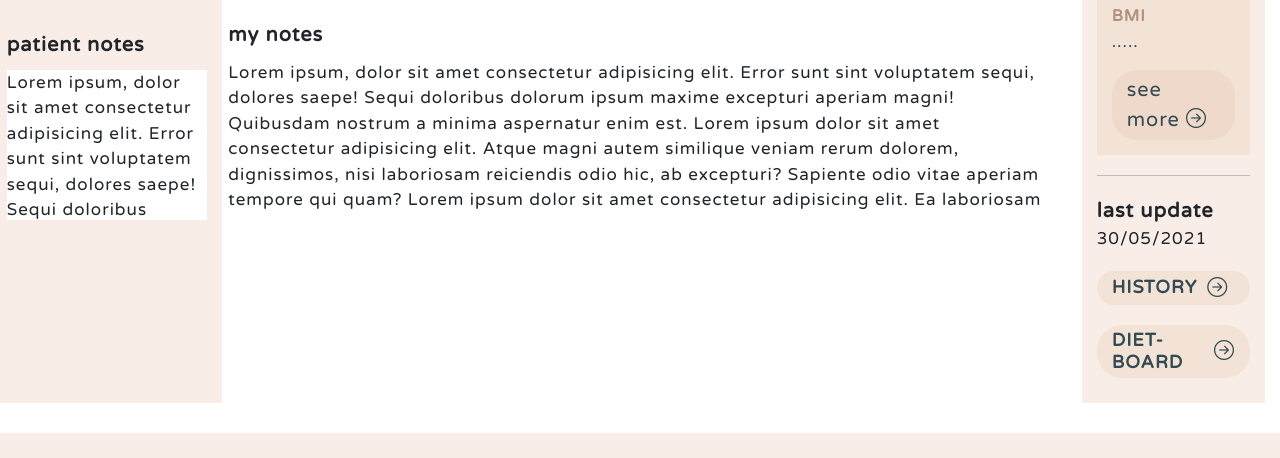
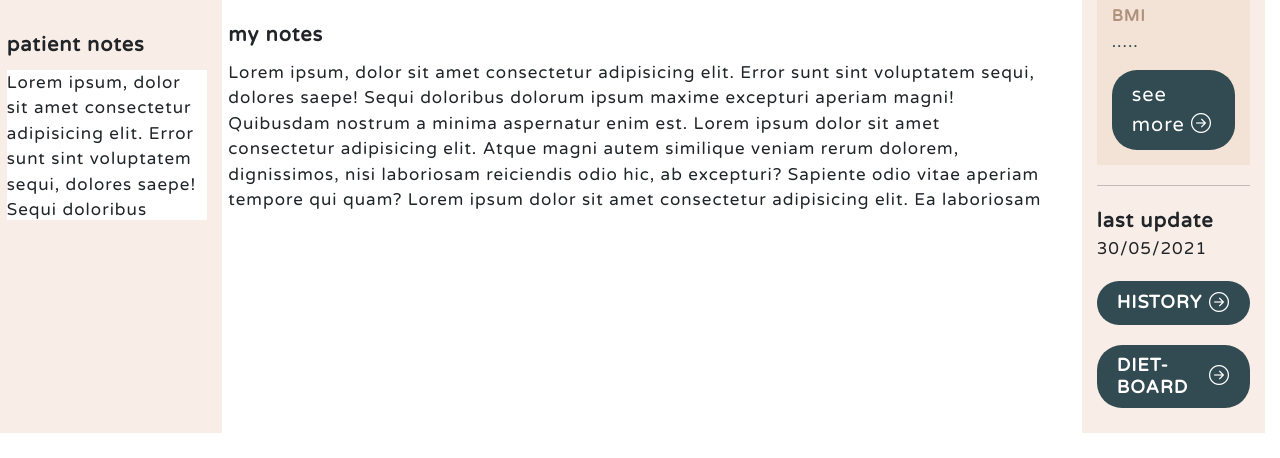
Before and after one commit to RobertaMatera/fit-in-touch, a React (Create React App) app: page /patients/id in a window 1280 px wide. Shown: the part 639-1097 px from the top of the page. Built offline with nearby package versions, Linux system fonts and the light colour scheme.

Commit message:
zoom in btns -> PatientInfoComponent

```diff
--- a/src/components/PatientDetails/PatientInfoComponent.tsx
+++ b/src/components/PatientDetails/PatientInfoComponent.tsx
@@ -3,7 +3,7 @@ import { Link } from "react-router-dom";
 const PatientInfo = () => {
   return (
     <>
-      <div className="info-container -0 mt-3 ">
+      <div className="info-container  mt-3 ">
         <h6>age</h6>
         <p>33</p>
         <h6>gender</h6>
@@ -17,8 +17,8 @@ const PatientInfo = () => {
         <h6>bmi</h6>
         <p>.....</p>
         <span className="d-flex justify-content-center">
-          <Link to="/patients/id/info">
-            see more <i className="bi bi-arrow-right-circle"></i>
+          <Link to="/patients/id/info" style={{ padding: "0.5rem 1rem" }}>
+            see more <i className="bi bi-arrow-right-circle my-auto"></i>
           </Link>
         </span>
       </div>
@@ -36,14 +36,14 @@ const PatientInfo = () => {
       <div className="links-box">
         <h6>
           {" "}
-          <Link to="/patient/id/history">
-            history <i className="bi bi-arrow-right-circle ms-2"></i>
+          <Link to="/patient/id/history" style={{ padding: "0.5rem 1rem" }}>
+            history <i className="bi bi-arrow-right-circle ms-auto"></i>
           </Link>{" "}
         </h6>
         <h6 className="mt-3">
           {" "}
-          <Link to="/patient/id/diet-board">
-            diet-board <i className="bi bi-arrow-right-circle ms-2"></i>
+          <Link to="/patient/id/diet-board" style={{ padding: "0.5rem 1rem" }}>
+            diet-board <i className="bi bi-arrow-right-circle ms-auto"></i>
           </Link>{" "}
         </h6>
       </div>
--- a/src/components/PatientDetails/patientDetailsStyle.scss
+++ b/src/components/PatientDetails/patientDetailsStyle.scss
@@ -10,15 +10,17 @@
   border-radius: 25px;
 }
 
-@mixin a-visited($color: $white) {
+@mixin a-visited($color: $white, $background: $my-gray) {
   color: $color;
+  background-color: $background;
 }
 
-@mixin a-hover($color: $main-blue) {
+@mixin a-hover($color: $main-blue, $background: $my-gray) {
   color: $color;
+  background-color: $background;
 }
 
-@mixin a-active($color: $white, $bg-color: $dark-green) {
+@mixin a-active($color: $white, $bg-color: $dark-sand) {
   color: $color;
   background-color: $bg-color;
 }
@@ -82,14 +84,13 @@
     a {
       text-decoration: none;
       &:link {
-        @include a-link($background: rgba($light-sand, 30%));
+        @include a-link($color: $white, $background: $dark-green);
       }
       &:visited {
         @include a-visited;
-        background-color: #8fa0a4 !important;
       }
       &:hover {
-        @include a-hover();
+        @include a-hover($color: $white, $background: $dark-sand);
       }
       &:active {
         @include a-active();
```
